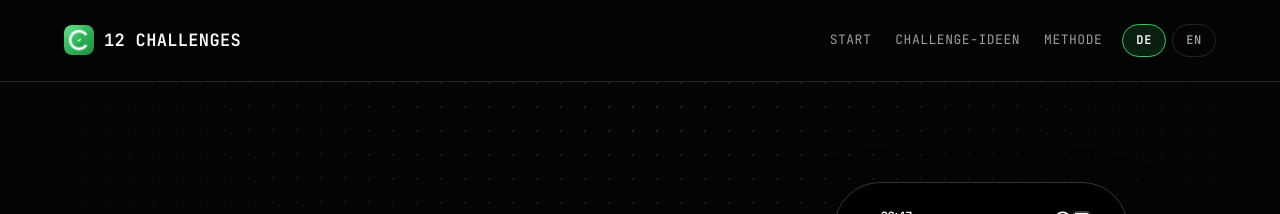
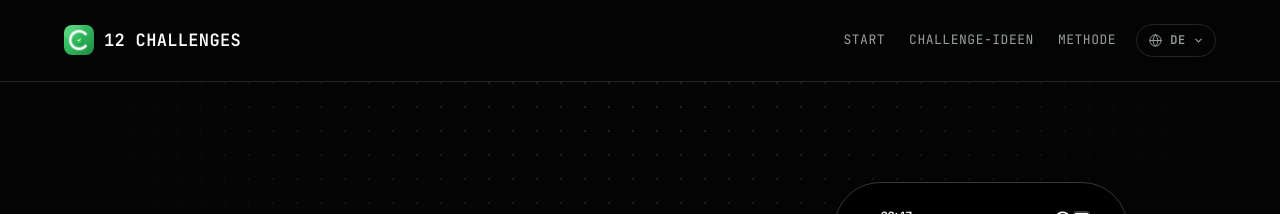
Before and after one commit to YannesJ/12c-website, a Jekyll site: the page built from index.html, in a window 1280 px wide. Shown: the top 214 px of the page. Built offline with Jekyll 4.4.1, drawn with Linux system fonts in a browser that asks for light colours.

Commit message:
Sprachumschalter als Globus-Dropdown
Die Pill-Reihe (DE | EN) waechst mit jeder Sprache und passt ab drei bis
vier Sprachen nicht mehr in den Header auf dem Handy. Stattdessen jetzt
ein <details>-Menue: Weltkugel plus aktuelles Kuerzel, konstant 80px
breit, egal wie viele Sprachen in _data/pages.yml stehen.

- Sprachnamen als Endonym (Deutsch, English, ...) aus strings.yml, mit
  lang/hreflang je Link und aria-current auf der aktiven Sprache
- keine Flaggen: eine Sprache ist kein Land
- funktioniert ohne JS; das kleine Skript schliesst nur zusaetzlich bei
  Escape (mit Fokus zurueck auf den Button) und bei Klick daneben

Header-Hoehe auf 390px bleibt unveraendert bei 168px, kein horizontaler
Ueberlauf bei 320-1200px, mit zwei wie mit vier Sprachen geprueft.

Co-Authored-By: Claude Opus 5 <noreply@anthropic.com>
Claude-Session: https://claude.ai/code/session_01TwbAQaXP64LNx7DpKcgVoL

```diff
--- a/_data/strings.yml
+++ b/_data/strings.yml
@@ -1,4 +1,8 @@
 de:
+  # language_name steht in der jeweiligen Sprache selbst (Endonym), damit im
+  # Sprachmenü jede Zeile fuer die Leserin dieser Sprache lesbar ist.
+  language_name: Deutsch
+  language_label: Sprache wählen
   start: Start
   story: Story
   method: Methode
@@ -11,6 +15,8 @@ de:
   trademark: "Apple, das Apple-Logo und App Store sind Marken der Apple Inc."
 
 en:
+  language_name: English
+  language_label: Choose language
   start: Start
   story: Story
   method: Method
--- a/_includes/header.html
+++ b/_includes/header.html
@@ -14,12 +14,52 @@
         {% if site.data.pages.method[page.lang] %}<a href="{{ site.data.pages.method[page.lang] | relative_url }}">{{ t.method }}</a>{% endif %}
       </nav>
       {% if translations.size > 1 %}
-      <div class="lang-switch">
-        {% for entry in translations %}
-        <a href="{{ entry[1] | relative_url }}"{% if entry[0] == page.lang %} class="active"{% endif %}>{{ entry[0] | upcase }}</a>
-        {% endfor %}
-      </div>
+      <details class="lang-switch">
+        <summary aria-label="{{ t.language_label }}" title="{{ t.language_label }}">
+          <svg class="lang-globe" viewBox="0 0 24 24" width="15" height="15" aria-hidden="true" focusable="false" fill="none" stroke="currentColor" stroke-width="1.6" stroke-linecap="round">
+            <circle cx="12" cy="12" r="9" />
+            <path d="M3 12h18" />
+            <path d="M12 3c2.5 2.6 3.8 5.7 3.8 9s-1.3 6.4-3.8 9c-2.5-2.6-3.8-5.7-3.8-9s1.3-6.4 3.8-9z" />
+          </svg>
+          <span class="lang-current">{{ page.lang | upcase }}</span>
+          <svg class="lang-chevron" viewBox="0 0 24 24" width="11" height="11" aria-hidden="true" focusable="false" fill="none" stroke="currentColor" stroke-width="2.4" stroke-linecap="round" stroke-linejoin="round">
+            <path d="M6 9l6 6 6-6" />
+          </svg>
+        </summary>
+        <ul class="lang-menu">
+          {% for entry in translations %}
+          {% assign entry_lang = entry[0] %}
+          <li>
+            <a href="{{ entry[1] | relative_url }}" lang="{{ entry_lang }}" hreflang="{{ entry_lang }}"{% if entry_lang == page.lang %} aria-current="true"{% endif %}>
+              {% assign entry_name = site.data.strings[entry_lang].language_name %}
+              <span class="lang-name">{% if entry_name %}{{ entry_name }}{% else %}{{ entry_lang | upcase }}{% endif %}</span>
+              <span class="lang-code">{{ entry_lang | upcase }}</span>
+            </a>
+          </li>
+          {% endfor %}
+        </ul>
+      </details>
       {% endif %}
     </div>
   </div>
 </header>
+
+<script>
+  (function () {
+    // <details> bleibt von Haus aus offen, wenn man daneben klickt: nur diese
+    // zwei Ergaenzungen. Ohne JS funktioniert das Menue trotzdem vollstaendig.
+    var sw = document.querySelector('.lang-switch');
+    if (!sw) return;
+
+    document.addEventListener('click', function (e) {
+      if (!sw.contains(e.target)) sw.removeAttribute('open');
+    });
+
+    document.addEventListener('keydown', function (e) {
+      if (e.key !== 'Escape' || !sw.hasAttribute('open')) return;
+      sw.removeAttribute('open');
+      var summary = sw.querySelector('summary');
+      if (summary) summary.focus();
+    });
+  })();
+</script>
--- a/styles.css
+++ b/styles.css
@@ -1510,35 +1510,112 @@ footer.site a:hover {
   margin-bottom: 6px;
 }
 
+/* Sprachumschalter: Weltkugel plus aktuelles Kürzel, die Liste klappt per
+   <details> auf. Bewusst keine Flaggen (eine Sprache ist kein Land) und keine
+   Reihe aus Pills: die bliebe nur bei zwei Sprachen schmal genug für den
+   Header auf dem Handy. Jede Sprache ist eine eigene URL (/ vs. /en/),
+   aria-current markiert die gerade geladene. */
 .lang-switch {
-  display: flex;
-  gap: 6px;
+  position: relative;
   font-family: var(--font-mono);
   font-size: var(--fs-xs);
   font-weight: 600;
+}
+
+.lang-switch > summary {
+  display: inline-flex;
+  align-items: center;
+  gap: 7px;
+  padding: 6px 11px;
+  border: 1px solid var(--border);
+  border-radius: var(--radius-pill);
+  color: var(--text-secondary);
   text-transform: uppercase;
   letter-spacing: 0.06em;
-}
-
-.lang-switch a {
-  padding: 6px 13px;
-  border: 1px solid var(--border);
-  border-radius: var(--radius-pill);
-  color: var(--text-secondary);
-}
-
-.lang-switch a:hover {
+  cursor: pointer;
+  list-style: none;
+  -webkit-user-select: none;
+  user-select: none;
+}
+
+/* Standard-Dreieck des <summary> entfernen, das Chevron im Markup ersetzt es. */
+.lang-switch > summary::-webkit-details-marker {
+  display: none;
+}
+
+.lang-switch > summary:hover,
+.lang-switch[open] > summary {
   color: var(--text-display);
   border-color: var(--accent);
+}
+
+.lang-switch > summary:focus-visible {
+  outline: 2px solid var(--accent);
+  outline-offset: 2px;
+}
+
+.lang-globe {
+  flex-shrink: 0;
+}
+
+.lang-chevron {
+  flex-shrink: 0;
+  transition: transform 0.15s ease;
+}
+
+.lang-switch[open] .lang-chevron {
+  transform: rotate(180deg);
+}
+
+.lang-menu {
+  position: absolute;
+  top: calc(100% + 8px);
+  right: 0;
+  z-index: 20;
+  min-width: 172px;
+  margin: 0;
+  padding: 6px;
+  list-style: none;
+  background: var(--surface-raised);
+  border: 1px solid var(--border-visible);
+  border-radius: var(--radius-md);
+  box-shadow: 0 18px 40px -18px rgba(0, 0, 0, 0.85);
+}
+
+.lang-menu a {
+  display: flex;
+  align-items: center;
+  justify-content: space-between;
+  gap: 16px;
+  padding: 8px 10px;
+  border-radius: var(--radius-sm);
+  color: var(--text-secondary);
+  font-size: var(--fs-sm);
+  letter-spacing: 0;
+}
+
+.lang-menu a:hover,
+.lang-menu a:focus-visible {
+  background: var(--surface);
+  color: var(--text-display);
   text-decoration: none;
 }
 
-/* Echte Sprachumschaltung: eigene URL pro Sprache (/ vs. /en/), kein :target-Trick mehr
-   nötig. .active markiert die Sprache der aktuell geladenen Seite, statisch pro Datei gesetzt. */
-.lang-switch a.active {
+.lang-menu a[aria-current] {
   color: var(--text-display);
-  border-color: var(--accent);
   background: var(--accent-subtle);
+}
+
+.lang-code {
+  font-size: var(--fs-2xs);
+  letter-spacing: 0.08em;
+  color: var(--text-secondary);
+}
+
+@media (prefers-reduced-motion: reduce) {
+  .lang-chevron {
+    transition: none;
+  }
 }
 
 hr.lang-divider {
```
